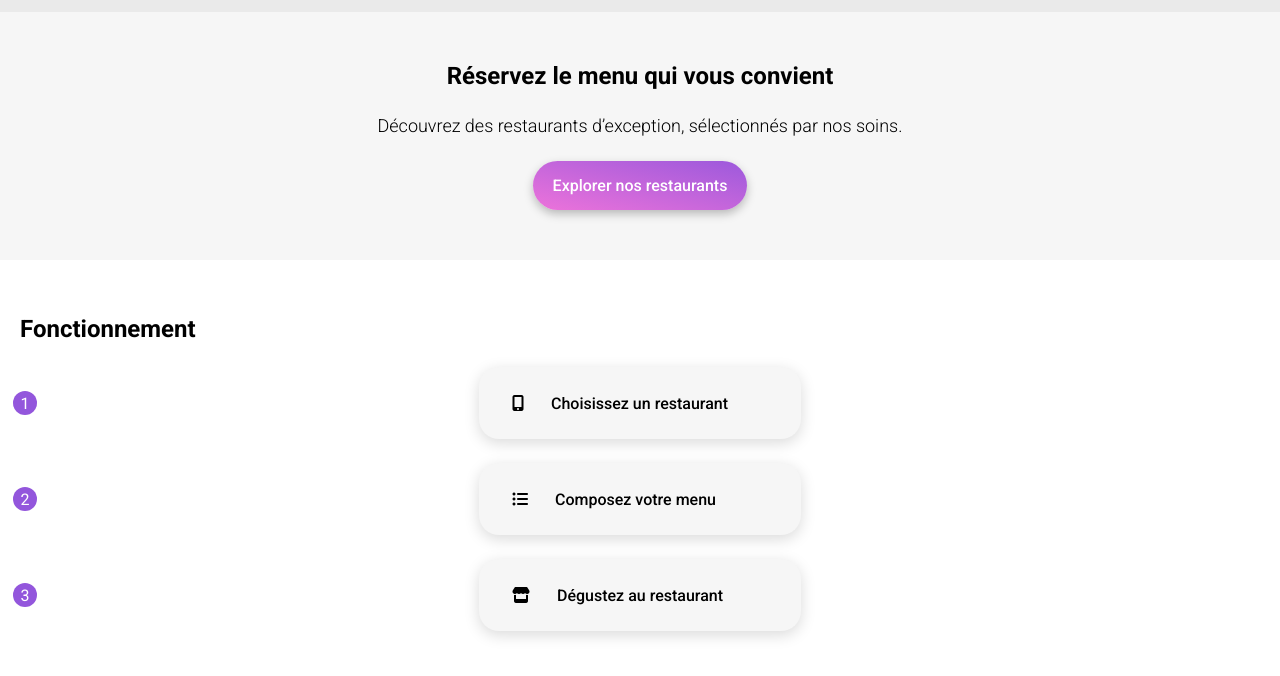
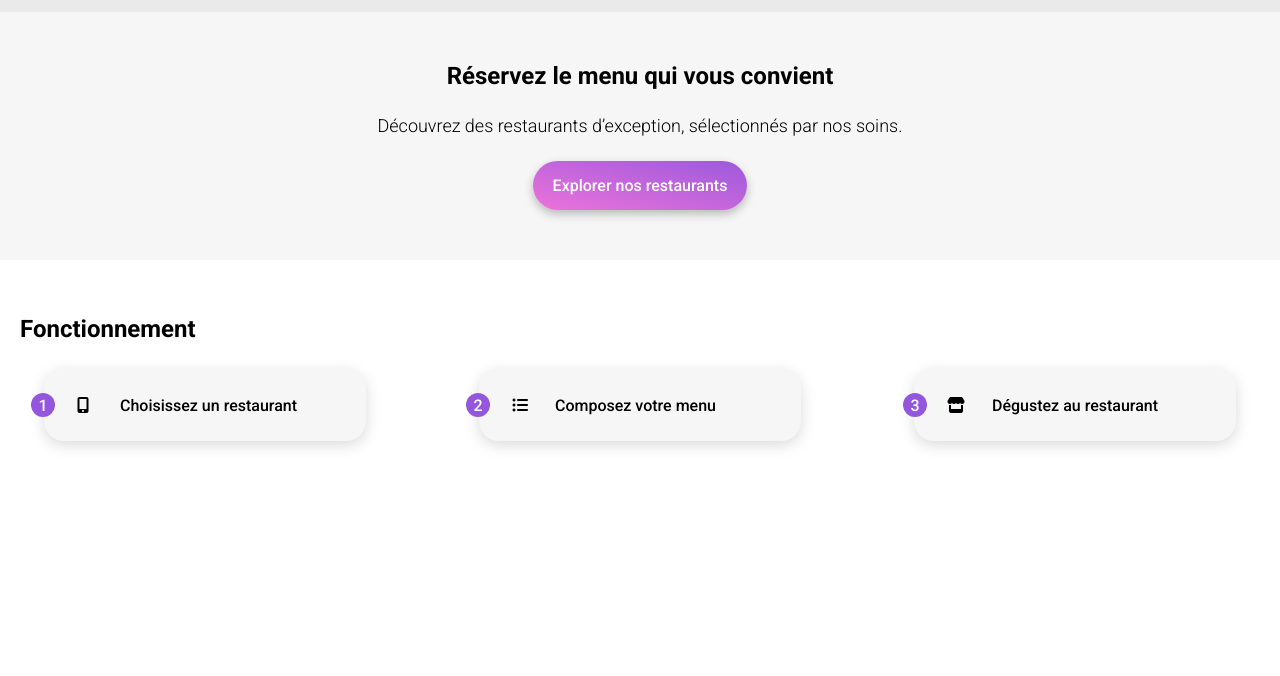
Before and after one commit to Lisadep/ohmyfood, a website: page index.html in a window 1280 px wide. Shown: the part 102-778 px from the top of the page. Drawn offline with Linux system fonts and the light colour scheme.

Commit message:
adjustment functioning

```diff
--- a/index.html
+++ b/index.html
@@ -32,17 +32,19 @@
         </section>
         <section class="functioning">
             <h1>Fonctionnement</h1>
-            <div class="functioning__number">1</div>
+            <div>
                 <div class="functioning__steps"><i class="fa-solid fa-mobile-screen-button"></i>
                     <p>Choisissez un restaurant</p>
+                    <div class="functioning__number">1</div>
                 </div>
-            <div class="functioning__number">2</div>
                 <div class="functioning__steps"><i class="fa-solid fa-list-ul"></i>
                     <p>Composez votre menu</p>
+                    <div class="functioning__number">2</div>
                 </div>
-            <div class="functioning__number">3</div>
                 <div class="functioning__steps"><i class="fa-solid fa-store"></i>
                     <p>Dégustez au restaurant</p>
+                    <div class="functioning__number">3</div>
+                </div>
             </div>
         </section>
     </main>
--- a/sass/layout/_functioning.scss
+++ b/sass/layout/_functioning.scss
@@ -3,6 +3,13 @@
 
     > h1 {
         margin-left: 20px;
+        margin-bottom: 26px;
+    }
+
+    > div {
+        display: flex;
+        flex-wrap: wrap;
+        gap: 25px;
     }
 
     &__steps {
@@ -19,6 +26,12 @@
 
         > i {
             margin-left: 33px;
+            min-width: 16px;
+        }
+
+
+        > p {
+        min-width: 180px;
         }
     }
 
@@ -26,13 +39,12 @@
         background: $primary-color;
         color: white;
         height: 24px;
-        position: relative;
         border-radius: 100%;
         width: 24px;
         display: flex;
         justify-content: center;
         align-items: center;
-        top: 48px;
-        left: 13px;
+        position: relative;
+        right: 296px;
     }
 }
```
Also changed, not shown: assets/style.css, 1 other file. Lines whose indentation alone changed are shown as unchanged.
